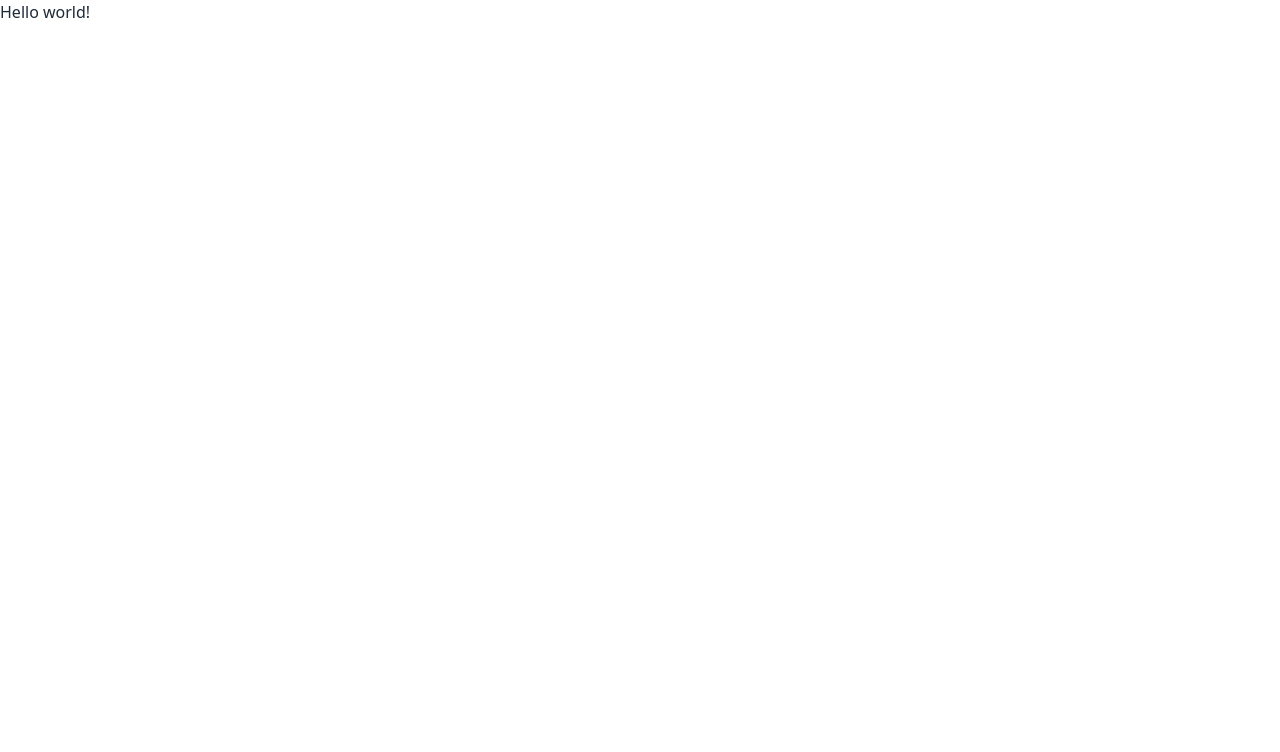
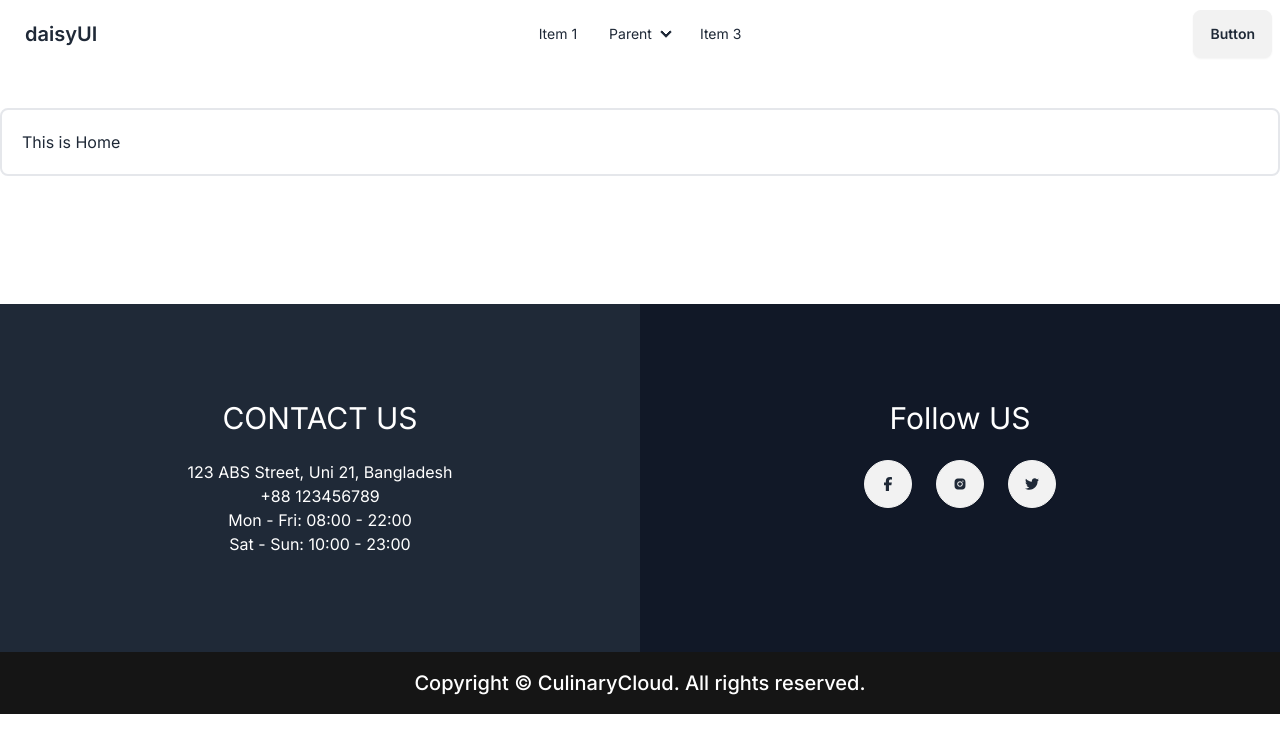
Before and after one commit to tanvirjem2/bistro-boss-restaurant-client, a React (Vite) app: page / in a window 1280 px wide. Shown: the top 752 px of the page. Built offline with nearby package versions, Linux system fonts and the light colour scheme.

Commit message:
Footer and Font section added

```diff
--- a/package.json
+++ b/package.json
@@ -14,6 +14,7 @@
     "match-sorter": "^6.3.1",
     "react": "^18.2.0",
     "react-dom": "^18.2.0",
+    "react-icons": "^5.0.1",
     "react-router-dom": "^6.21.2",
     "sort-by": "^1.2.0"
   },
--- /dev/null
+++ b/src/Layout/Main.jsx
@@ -0,0 +1,16 @@
+import { Outlet } from "react-router-dom";
+import Footer from "../Pages/Shared/Footer/Footer";
+import NavBar from "../Pages/Shared/NavBar/NavBar";
+
+
+const Main = () => {
+    return (
+        <div>
+            <NavBar />
+            <Outlet />
+            <Footer />
+        </div>
+    );
+};
+
+export default Main;
--- /dev/null
+++ b/src/Pages/Home/Home/Home.jsx
@@ -0,0 +1,11 @@
+
+
+const Home = () => {
+    return (
+        <div className="border-2 p-5 rounded-lg mt-10">
+            <h2>This is Home</h2>
+        </div>
+    );
+};
+
+export default Home;
--- /dev/null
+++ b/src/Pages/Shared/Footer/Footer.jsx
@@ -0,0 +1,32 @@
+import { FaFacebookF } from "react-icons/fa6";
+import { AiFillInstagram } from "react-icons/ai";
+import { FaTwitter } from "react-icons/fa6";
+
+const Footer = () => {
+    return (
+        <div className="text-[#FFFFFF] mt-32">
+            <div className="grid grid-cols-1 lg:grid-cols-2">
+                <div className="bg-[#1f2937] text-center py-24">
+                    <p className="text-3xl mb-6">CONTACT US</p>
+                    <p>123 ABS Street, Uni 21, Bangladesh</p>
+                    <p>+88 123456789</p>
+                    <p>Mon - Fri: 08:00 - 22:00</p>
+                    <p>Sat - Sun: 10:00 - 23:00</p>
+                </div>
+                <div className="bg-[#111827] text-center py-24">
+                    <p className="text-3xl mb-6">Follow US</p>
+                    <div className="flex items-center justify-center gap-6">
+                        <div><button className="btn rounded-full"><FaFacebookF /></button></div>
+                        <div><button className="btn rounded-full"><AiFillInstagram /></button></div>
+                        <div><button className="btn rounded-full"><FaTwitter /></button></div>
+                    </div>
+                </div>
+            </div>
+            <div className="bg-[#151515] py-[17px] text-center font-medium text-xl">
+                <p>Copyright © CulinaryCloud. All rights reserved.</p>
+            </div>
+        </div>
+    );
+};
+
+export default Footer;
--- /dev/null
+++ b/src/Pages/Shared/NavBar/NavBar.jsx
@@ -0,0 +1,47 @@
+
+
+const NavBar = () => {
+    return (
+        <div className="navbar bg-base-100">
+            <div className="navbar-start">
+                <div className="dropdown">
+                    <div tabIndex={0} role="button" className="btn btn-ghost lg:hidden">
+                        <svg xmlns="http://www.w3.org/2000/svg" className="h-5 w-5" fill="none" viewBox="0 0 24 24" stroke="currentColor"><path strokeLinecap="round" strokeLinejoin="round" strokeWidth="2" d="M4 6h16M4 12h8m-8 6h16" /></svg>
+                    </div>
+                    <ul tabIndex={0} className="menu menu-sm dropdown-content mt-3 z-[1] p-2 shadow bg-base-100 rounded-box w-52">
+                        <li><a>Item 1</a></li>
+                        <li>
+                            <a>Parent</a>
+                            <ul className="p-2">
+                                <li><a>Submenu 1</a></li>
+                                <li><a>Submenu 2</a></li>
+                            </ul>
+                        </li>
+                        <li><a>Item 3</a></li>
+                    </ul>
+                </div>
+                <a className="btn btn-ghost text-xl">daisyUI</a>
+            </div>
+            <div className="navbar-center hidden lg:flex">
+                <ul className="menu menu-horizontal px-1">
+                    <li><a>Item 1</a></li>
+                    <li>
+                        <details>
+                            <summary>Parent</summary>
+                            <ul className="p-2">
+                                <li><a>Submenu 1</a></li>
+                                <li><a>Submenu 2</a></li>
+                            </ul>
+                        </details>
+                    </li>
+                    <li><a>Item 3</a></li>
+                </ul>
+            </div>
+            <div className="navbar-end">
+                <a className="btn">Button</a>
+            </div>
+        </div>
+    );
+};
+
+export default NavBar;
--- /dev/null
+++ b/src/Routes/Routes.jsx
@@ -0,0 +1,15 @@
+import {
+    createBrowserRouter,
+} from "react-router-dom";
+import Main from "../Layout/Main";
+import Home from "../Pages/Home/Home/Home";
+
+export const router = createBrowserRouter([
+    {
+        path: "/",
+        element: <Main />,
+        children: [
+            { path: "/", element: <Home /> }
+        ]
+    },
+]);
--- a/src/index.css
+++ b/src/index.css
@@ -1,3 +1,9 @@
+@import url('https://fonts.googleapis.com/css2?family=Inter:wght@100;200;300;400;500;600;700;800;900&display=swap');
+
+body {
+    font-family: 'Inter', sans-serif;
+}
+
 @tailwind base;
 @tailwind components;
 @tailwind utilities;
--- a/src/main.jsx
+++ b/src/main.jsx
@@ -2,20 +2,14 @@ import React from 'react'
 import ReactDOM from 'react-dom/client'
 import './index.css'
 
-import {
-  createBrowserRouter,
-  RouterProvider,
-} from "react-router-dom";
+import { RouterProvider, } from "react-router-dom";
 
-const router = createBrowserRouter([
-  {
-    path: "/",
-    element: <div>Hello world!</div>,
-  },
-]);
+import { router } from './Routes/Routes';
 
 ReactDOM.createRoot(document.getElementById('root')).render(
   <React.StrictMode>
-    <RouterProvider router={router} />
+    <div>
+      <RouterProvider router={router} />
+    </div>
   </React.StrictMode>,
 )
```
Also changed, not shown: 1 other file (tests, documents, lock files or other folders).
